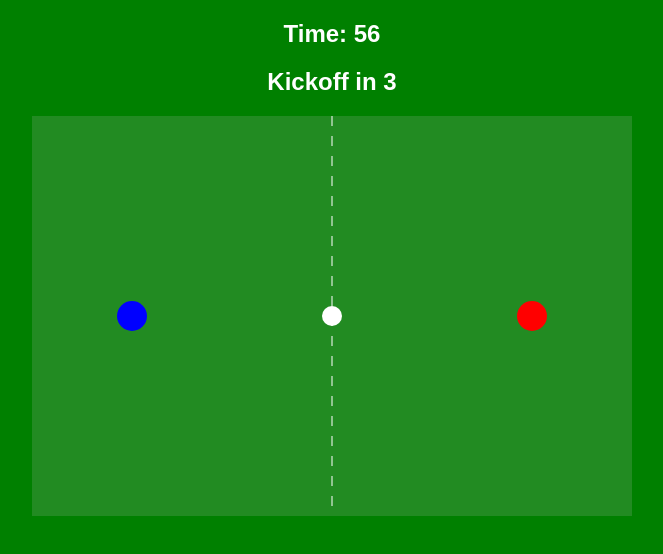
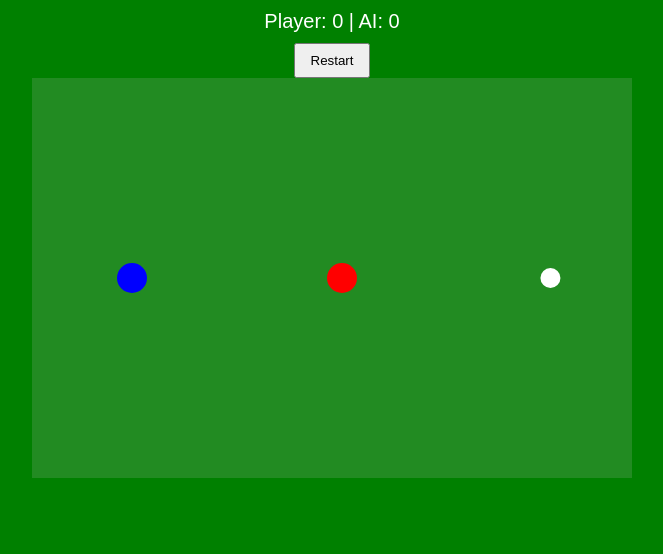
Before and after one commit to WafeeQazi/Mini-Soccer-Game, a plain HTML site: page MiniSoccerGame.html in a window 1280 px wide. Shown: the whole page, without its empty margins (308-971 px from the left). Drawn offline with Linux system fonts and the light colour scheme.

Commit message:
Day 8, Commit 1

```diff
--- a/MiniSoccerGame.html
+++ b/MiniSoccerGame.html
@@ -3,45 +3,58 @@
 <head>
 <title>Soccer Game</title>
 <style>
-body { margin:0; background:green; text-align:center; color:white; font-family:sans-serif; }
-canvas { display:block; margin:auto; background:#228B22; }
+body {
+    margin:0;
+    background:green;
+    text-align:center;
+    color:white;
+    font-family:sans-serif;
+}
+canvas {
+    display:block;
+    margin:auto;
+    background:#228B22;
+}
+#score {
+    font-size:20px;
+    margin-top:10px;
+}
+button {
+    margin-top:10px;
+    padding:8px 15px;
+}
 </style>
 </head>
 <body>
 
-<h2 id="timer">Time: 60</h2>
-<h2 id="kickoff"></h2>
+<div id="score">Player: 0 | AI: 0</div>
+<button id="restart">Restart</button>
+
 <canvas id="gameCanvas" width="600" height="400"></canvas>
 
 <script>
 const canvas = document.getElementById("gameCanvas");
 const ctx = canvas.getContext("2d");
-const timerText = document.getElementById("timer");
-const kickoffText = document.getElementById("kickoff");
+const scoreText = document.getElementById("score");
+const restartBtn = document.getElementById("restart");
 
-let player = { x:100, y:200, radius:15, speed:4 };
-let ai = { x:500, y:200, radius:15, speed:2 };
-let ball = { x:300, y:200, radius:10, vx:2, vy:1 };
+let player = { x:100, y:200, r:15, speed:4 };
+let ai = { x:500, y:200, r:15, speed:2 };
+let ball = { x:300, y:200, r:10, vx:0, vy:0 };
 
 let score = { player:0, ai:0 };
-let timeLeft = 60;
 
-let kickoff = false;
-let kickoffTimer = 0;
-
-setInterval(()=>{
-    if(timeLeft > 0 && !kickoff){
-        timeLeft--;
-        timerText.textContent = "Time: " + timeLeft;
-    }
-},1000);
+restartBtn.onclick = ()=>{
+    score.player = 0;
+    score.ai = 0;
+    reset();
+};
 
 let keys = {};
-document.addEventListener("keydown", e => keys[e.key]=true);
-document.addEventListener("keyup", e => keys[e.key]=false);
+document.addEventListener("keydown", e=>keys[e.key]=true);
+document.addEventListener("keyup", e=>keys[e.key]=false);
 
 function movePlayer(){
-    if(kickoff) return;
     if(keys["ArrowUp"]) player.y -= player.speed;
     if(keys["ArrowDown"]) player.y += player.speed;
     if(keys["ArrowLeft"]) player.x -= player.speed;
@@ -49,80 +62,43 @@ function movePlayer(){
 }
 
 function moveAI(){
-    if(kickoff) return;
-
-    let targetX = ball.x;
-    let targetY = ball.y + (Math.random() - 0.5) * 40;
-
-    let dx = targetX - ai.x;
-    let dy = targetY - ai.y;
-    let dist = Math.sqrt(dx*dx + dy*dy);
-
-    if(dist > 0){
-        ai.x += (dx/dist) * ai.speed;
-        ai.y += (dy/dist) * ai.speed;
+    let dx = ball.x - ai.x;
+    let dy = ball.y - ai.y;
+    let d = Math.sqrt(dx*dx+dy*dy);
+    if(d>0){
+        ai.x += dx/d * ai.speed;
+        ai.y += dy/d * ai.speed;
     }
 }
 
 function moveBall(){
-    if(kickoff) return;
     ball.x += ball.vx;
     ball.y += ball.vy;
-    ball.vx *= 0.98;
-    ball.vy *= 0.98;
+    ball.vx *= 0.96;
+    ball.vy *= 0.96;
 }
 
-function playerBallCollision(){
-    if(kickoff) return;
-    let dx = ball.x - player.x;
-    let dy = ball.y - player.y;
-    let dist = Math.sqrt(dx*dx + dy*dy);
-    if(dist < player.radius + ball.radius){
-        let angle = Math.atan2(dy, dx);
-        ball.vx += Math.cos(angle)*3;
-        ball.vy += Math.sin(angle)*3;
+function collide(p){
+    let dx = ball.x - p.x;
+    let dy = ball.y - p.y;
+    let d = Math.sqrt(dx*dx+dy*dy);
+    if(d < p.r + ball.r){
+        let a = Math.atan2(dy,dx);
+        ball.vx += Math.cos(a)*3;
+        ball.vy += Math.sin(a)*3;
     }
-}
-
-function aiBallCollision(){
-    if(kickoff) return;
-    let dx = ball.x - ai.x;
-    let dy = ball.y - ai.y;
-    let dist = Math.sqrt(dx*dx + dy*dy);
-    if(dist < ai.radius + ball.radius){
-        let angle = Math.atan2(dy, dx);
-        ball.vx += Math.cos(angle)*3;
-        ball.vy += Math.sin(angle)*3;
-    }
-}
-
-function startKickoff(){
-    kickoff = true;
-    kickoffTimer = 3;
-    kickoffText.textContent = "Kickoff in " + kickoffTimer;
-
-    let interval = setInterval(()=>{
-        kickoffTimer--;
-        kickoffText.textContent = "Kickoff in " + kickoffTimer;
-        if(kickoffTimer <= 0){
-            kickoff = false;
-            kickoffText.textContent = "";
-            clearInterval(interval);
-        }
-    },1000);
 }
 
 function checkGoal(){
     if(ball.x < 0){
         score.ai++;
         reset();
-        startKickoff();
     }
     if(ball.x > canvas.width){
         score.player++;
         reset();
-        startKickoff();
     }
+    scoreText.textContent = `Player: ${score.player} | AI: ${score.ai}`;
 }
 
 function reset(){
@@ -132,43 +108,34 @@ function reset(){
     ball.vx=0; ball.vy=0;
 }
 
-function drawField(){
+function drawCircle(o,c){
+    ctx.beginPath();
+    ctx.arc(o.x,o.y,o.r,0,Math.PI*2);
+    ctx.fillStyle=c;
+    ctx.fill();
+}
+
+function draw(){
     ctx.fillStyle="#228B22";
     ctx.fillRect(0,0,canvas.width,canvas.height);
 
-    // center line
-    ctx.strokeStyle="white";
-    ctx.setLineDash([10,10]);
-    ctx.beginPath();
-    ctx.moveTo(canvas.width/2,0);
-    ctx.lineTo(canvas.width/2,canvas.height);
-    ctx.stroke();
-    ctx.setLineDash([]);
+    drawCircle(player,"blue");
+    drawCircle(ai,"red");
+    drawCircle(ball,"white");
 }
 
-function drawCircle(obj,color){
-    ctx.beginPath();
-    ctx.arc(obj.x,obj.y,obj.radius,0,Math.PI*2);
-    ctx.fillStyle=color;
-    ctx.fill();
-}
-
-function gameLoop(){
-    drawField();
+function loop(){
     movePlayer();
     moveAI();
     moveBall();
-    playerBallCollision();
-    aiBallCollision();
+    collide(player);
+    collide(ai);
     checkGoal();
-    drawCircle(player,"blue");
-    drawCircle(ai,"red");
-    drawCircle(ball,"white");
-    requestAnimationFrame(gameLoop);
+    draw();
+    requestAnimationFrame(loop);
 }
 
-gameLoop();
+loop();
 </script>
-
 </body>
 </html>
```
